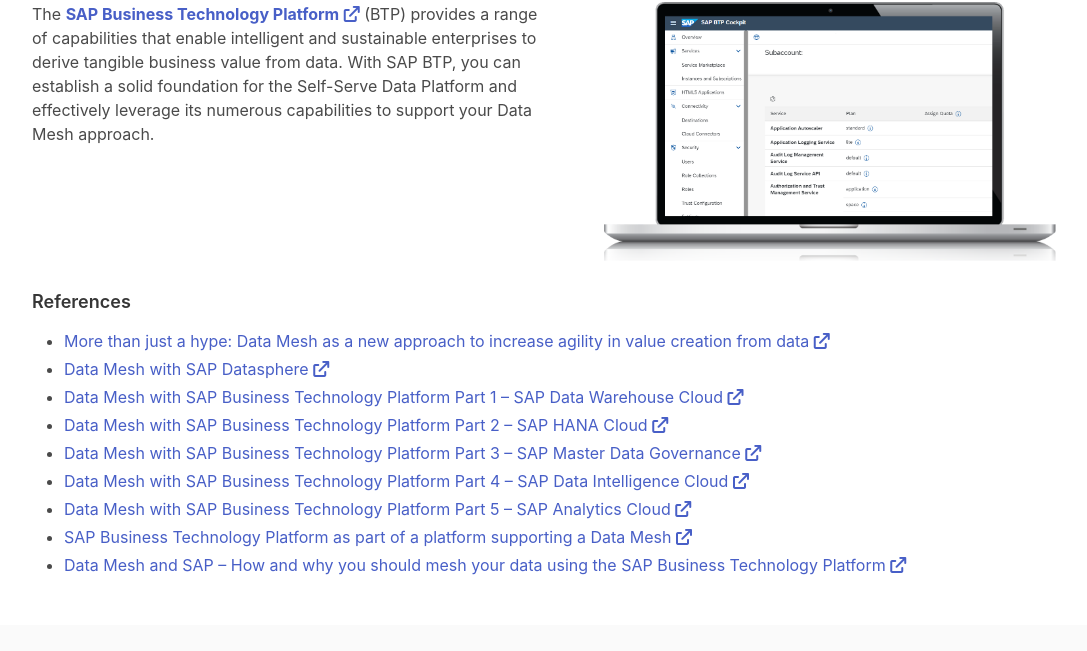
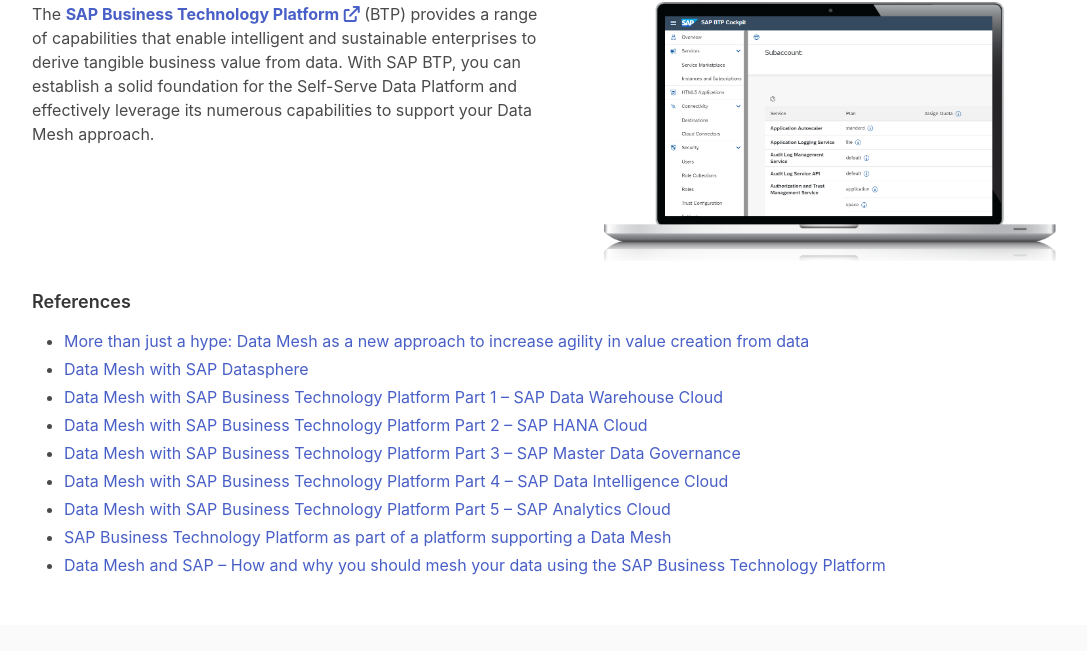
Before and after one commit to datamesh-architecture/datamesh-architecture.com, a plain HTML site: page tech-stacks/sap.html in a window 1280 px wide. Shown: the part 7312-7963 px from the top of the page, without its empty margins (80-1167 px from the left). Drawn offline with Linux system fonts and the light colour scheme; a web font is replaced by a local one.

Commit message:
update reference list to exclude icon to mark links

```diff
--- a/tech-stacks/sap.html
+++ b/tech-stacks/sap.html
@@ -592,58 +592,49 @@
                     <a href="https://blogs.sap.com/2022/06/04/more-than-just-a-hype-data-mesh-as-a-new-approach-to-increase-agility-in-value-creation-from-data/">
                         More than just a hype: Data Mesh as a new approach to increase agility in value creation from
                         data
-                        <i class="fa-solid fa-arrow-up-right-from-square"></i>
                     </a>
                 </li>
                 <li>
                     <a href="https://blogs.sap.com/2022/06/04/more-than-just-a-hype-data-mesh-as-a-new-approach-to-increase-agility-in-value-creation-from-data/">
                         Data Mesh with SAP Datasphere
-                        <i class="fa-solid fa-arrow-up-right-from-square"></i>
                     </a>
                 </li>
                 <li>
                     <a href="https://blogs.sap.com/2022/09/27/data-mesh-with-sap-business-technology-platform-part-1-sap-data-warehouse-cloud/">
                         Data Mesh with SAP Business Technology Platform Part 1 – SAP Data Warehouse Cloud
-                        <i class="fa-solid fa-arrow-up-right-from-square"></i>
                     </a>
                 </li>
                 <li>
                     <a href="https://blogs.sap.com/2022/11/09/data-mesh-with-sap-business-technology-platform-part-2-sap-hana-cloud/">
                         Data Mesh with SAP Business Technology Platform Part 2 – SAP HANA Cloud
-                        <i class="fa-solid fa-arrow-up-right-from-square"></i>
                     </a>
                 </li>
                 <li>
                     <a href="https://blogs.sap.com/2022/12/09/data-mesh-with-sap-business-technology-platform-part-3-sap-master-data-governance/">
                         Data Mesh with SAP Business Technology Platform Part 3 – SAP Master Data
                         Governance
-                        <i class="fa-solid fa-arrow-up-right-from-square"></i>
                     </a>
                 </li>
                 <li>
                     <a href="https://blogs.sap.com/2022/12/09/data-mesh-with-sap-business-technology-platform-part-3-sap-master-data-governance/">
                         Data Mesh with SAP Business Technology Platform Part 4 – SAP Data Intelligence Cloud
-                        <i class="fa-solid fa-arrow-up-right-from-square"></i>
                     </a>
                 </li>
                 <li>
                     <a href="https://blogs.sap.com/2023/01/23/data-mesh-with-sap-business-technology-platform-part-5-sap-analytics-cloud/">
                         Data Mesh with SAP Business Technology Platform Part 5 – SAP Analytics Cloud
-                        <i class="fa-solid fa-arrow-up-right-from-square"></i>
                     </a>
                 </li>
                 <li>
                     <a href="https://blogs.sap.com/2022/12/15/sap-business-technology-platform-as-part-of-a-platform-supporting-a-data-mesh/">
                         SAP Business Technology Platform as part of a platform supporting a Data
                         Mesh
-                        <i class="fa-solid fa-arrow-up-right-from-square"></i>
                     </a>
                 </li>
                 <li>
                     <a href="https://pages.pwc.de/data-mesh-and-sap">
                         Data Mesh and SAP – How and why you should mesh your data using the SAP Business Technology
                         Platform
-                        <i class="fa-solid fa-arrow-up-right-from-square"></i>
                     </a>
                 </li>
             </ul>
```
